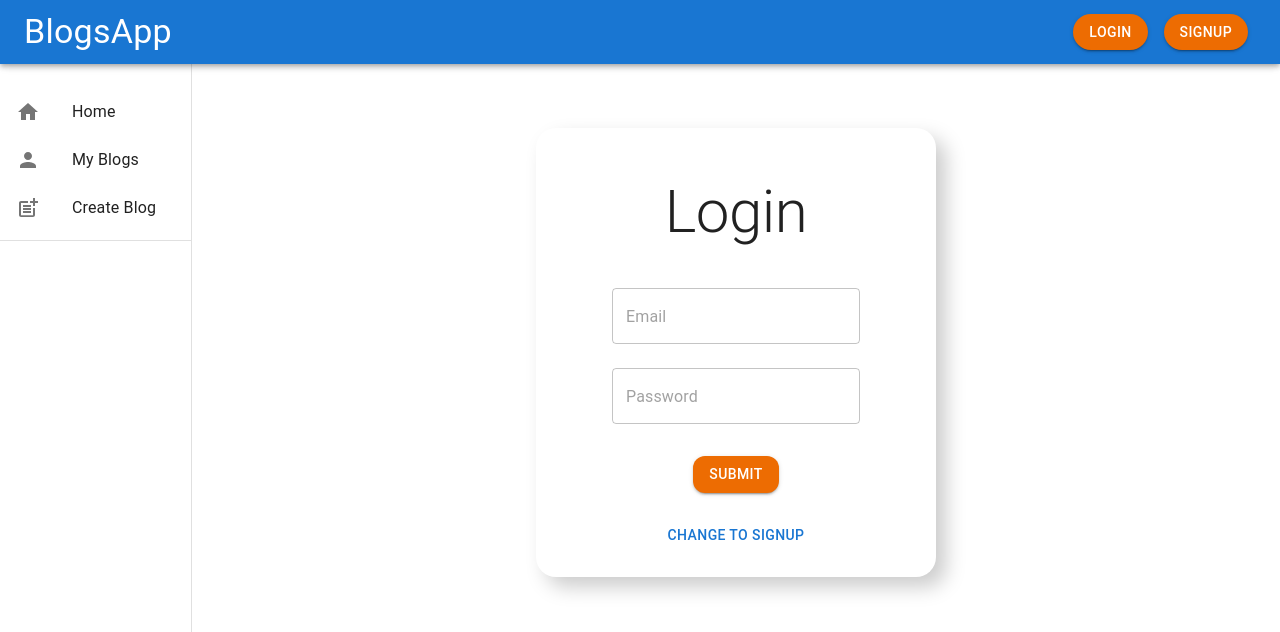
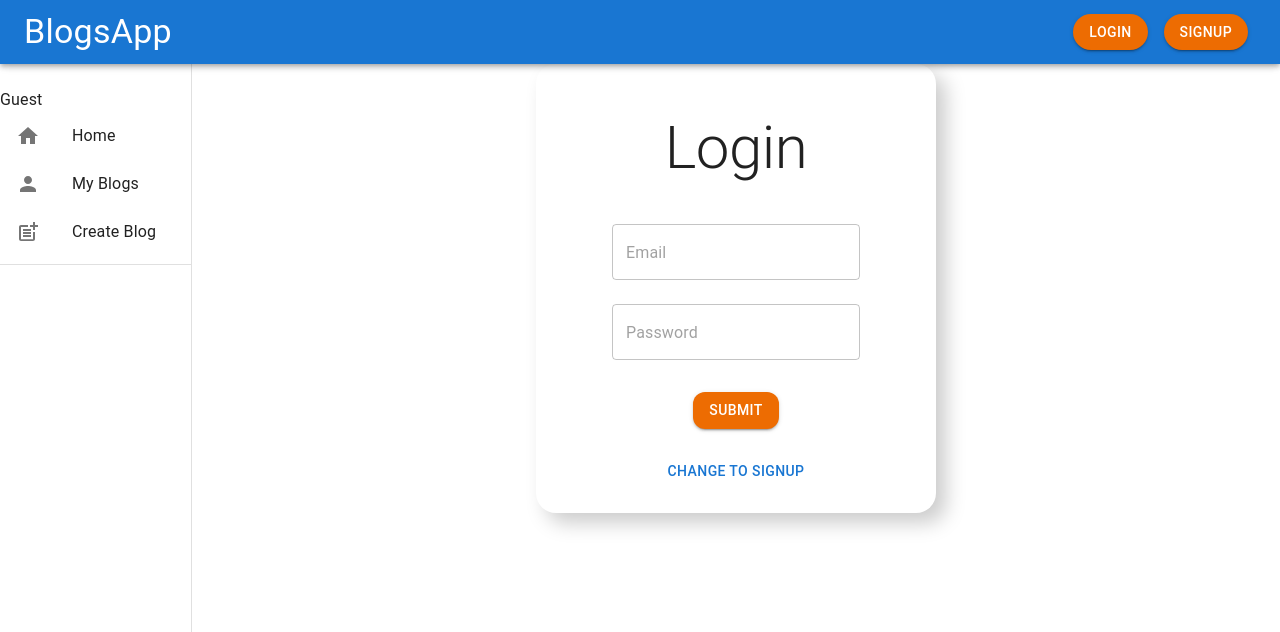
Before and after one commit to falak50/p300-front-end, a React (Create React App) app: page /auth in a window 1280 px wide. Shown: the top 632 px of the page. Built offline with nearby package versions, Linux system fonts and the light colour scheme.

Commit message:
name set on header

```diff
--- a/src/App.js
+++ b/src/App.js
@@ -26,15 +26,7 @@ function App() {
 
        <HeaderTest>
 
-       <Routes>
 
-      <Route path="/auth" element={<Auth />} />
-      <Route path="/blogs" element={<Blogs />} />
-      <Route path="/blogs/add" element={<AddBlog />} />
-      <Route path="/myBlogs" element={<UserBlogs />} />
-      <Route path="/myBlogs/:id" element={<BlogDetails />} />
-
-</Routes>
 
        </HeaderTest>
      </header>
--- a/src/conponents/Auth.js
+++ b/src/conponents/Auth.js
@@ -5,7 +5,7 @@ import { useDispatch } from "react-redux";
 import { authActions } from "../store";
 import { useNavigate } from "react-router-dom";
 
-const Auth = () => {
+const Auth = ({setName}) => {
   const naviagte = useNavigate();
   const dispath = useDispatch();
   const [inputs, setInputs] = useState({
@@ -31,6 +31,8 @@ const Auth = () => {
 
     const data = await res.data;
     console.log(data);
+
+    setName(data.user.name)
     return data;
   };
 
@@ -39,7 +41,11 @@ const Auth = () => {
     console.log(inputs);
     if (isSignup) {
       sendRequest("singup")
-        .then((data) => localStorage.setItem("userId", data.user._id))
+        .then((data) =>{
+          localStorage.setItem("userId", data.user._id)
+
+          setName(data.user.name)
+        })
         .then(() => dispath(authActions.login()))
         .then(() => naviagte("/blogs"));
     } else {
--- a/src/conponents/HeaderTest.js
+++ b/src/conponents/HeaderTest.js
@@ -18,12 +18,22 @@ import { Link, useNavigate } from 'react-router-dom';
 import HomeIcon from '@mui/icons-material/Home';
 import PostAddIcon from '@mui/icons-material/PostAdd';
 import PersonIcon from '@mui/icons-material/Person';
+import { Routes } from 'react-router-dom';
+import Auth from './Auth';
+import Blogs from './Blogs';
+import AddBlog from './AddBlog';
+import UserBlogs from './UserBlogs';
+import BlogDetails from './BlogDetails';
+import { Route } from 'react-router-dom';
 
 const drawerWidth = "15%";
 
-export default function HeaderTest({children}) {
+export default function HeaderTest() {
 
     let navigate = useNavigate();
+
+
+    const [name,setName] = React.useState('')
 
   return (
     <Box sx={{ display : "flex" }}>
@@ -36,7 +46,7 @@ export default function HeaderTest({children}) {
         </Toolbar>
       </AppBar> */}
 
-      <Header/>
+      <Header setName={setName}/>
       <Drawer
         variant="permanent"
         sx={{
@@ -61,6 +71,10 @@ export default function HeaderTest({children}) {
           </List>
 
           <List>
+          <div>
+          {name?.length===0? 'Guest' : name}
+
+        </div>
             {/* {['All mail', 'Trash', 'Spam'].map((text, index) => (
               <ListItem key={text} disablePadding>
                 <ListItemButton>
@@ -105,8 +119,19 @@ export default function HeaderTest({children}) {
         </Box>
       </Drawer>
       <Box component="main" sx={{ flexGrow: 1, p: 3 }}>
-        <Toolbar />
-       {children}
+        {/* <Toolbar /> */}
+
+
+
+        <Routes>
+
+      <Route path="/auth" element={<Auth setName={setName} />} />
+      <Route path="/blogs" element={<Blogs />} />
+      <Route path="/blogs/add" element={<AddBlog />} />
+      <Route path="/myBlogs" element={<UserBlogs />} />
+      <Route path="/myBlogs/:id" element={<BlogDetails />} />
+
+</Routes>
       </Box>
     </Box>
   );
```
